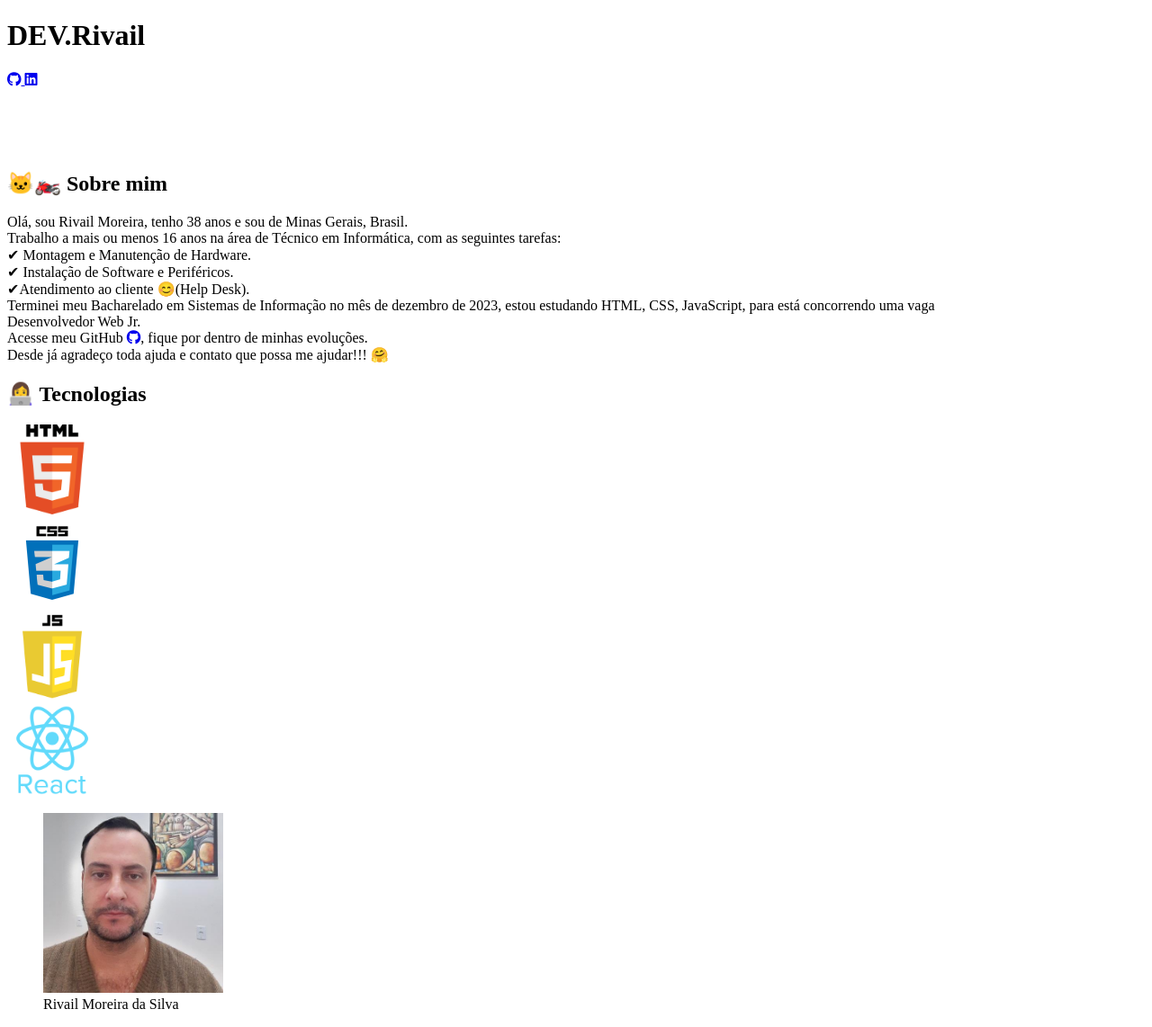
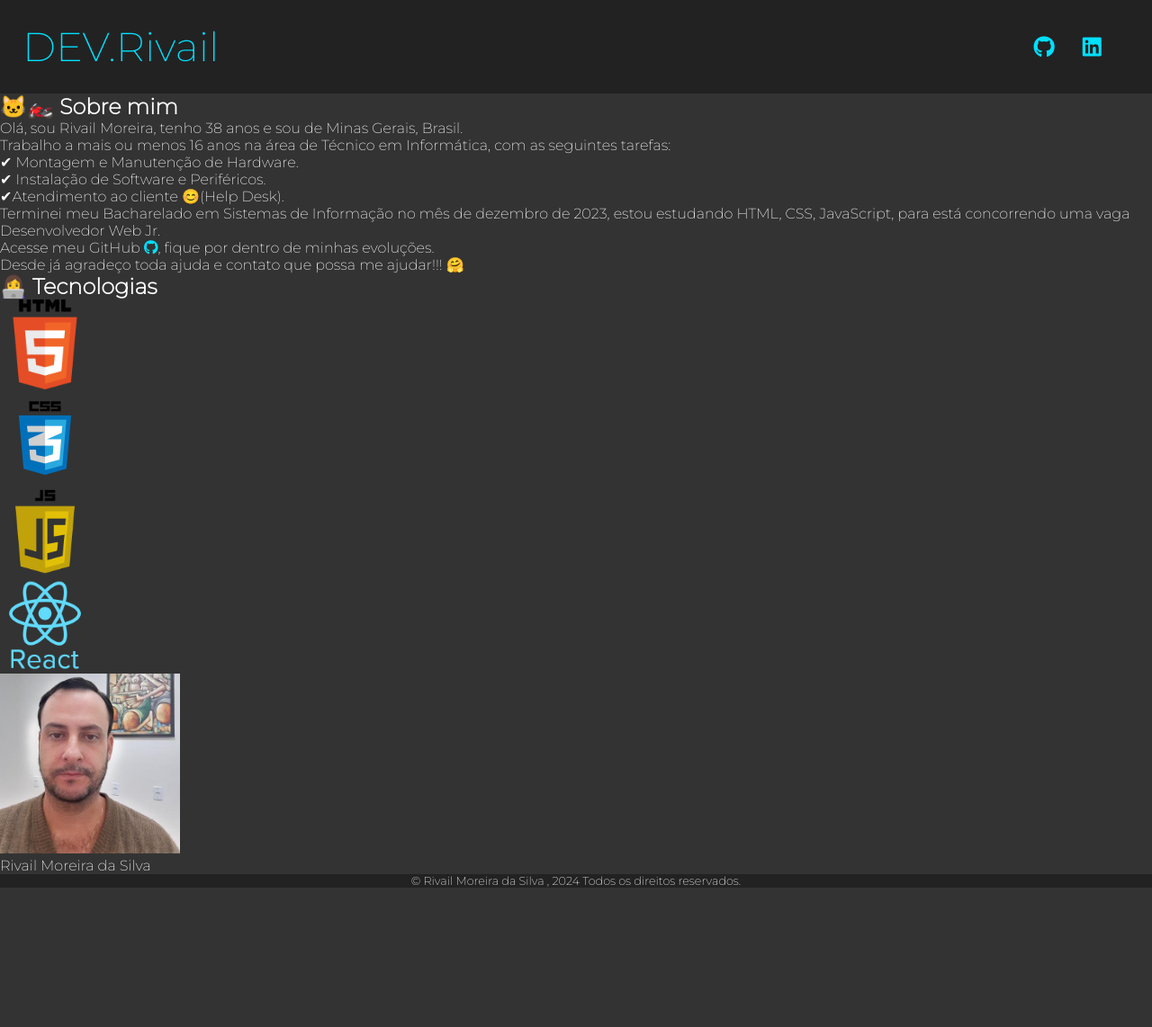
Before and after one commit to Rivail-Moreira/Portfolio, a plain HTML site: page index.html in a window 1280 px wide. Shown: the whole page at 90% size. After the commit the page ends 987 px from the top, so only its background shows below. Drawn offline with Linux system fonts and the light colour scheme.

Commit message:
Desenvolvimento do CSS

```diff
--- /dev/null
+++ b/css/footer.css
@@ -0,0 +1,13 @@
+footer{
+    background-color: #222;
+    padding: flex;
+
+    display: flex;
+    align-items: center;
+    justify-content: center;
+}
+
+footer span{
+  font-size:  0.8em;
+  font-weight: 200;
+}
--- /dev/null
+++ b/css/header.css
@@ -0,0 +1,33 @@
+header{
+    background-color: #222;
+    padding: 25px;
+
+    display: flex;
+    align-items: center;
+    justify-content: space-between;
+}
+
+header h1{
+    font-size: 2.8em;
+    font-weight: 200;
+    cursor: pointer;
+}
+
+header nav{
+    display: flex;
+    align-items: center;
+}
+
+header nav a {
+ margin-right:  1.3em;
+ font-size: 1.5em;
+}
+
+header h1, a {
+    color: #00e0ff;
+    transition: 0.2s ease-in-out;
+}
+
+header h1:hover, a:hover {
+  color: #fff;
+}
--- /dev/null
+++ b/css/reset.css
@@ -0,0 +1,25 @@
+*{
+    margin: 0;
+    padding: 0;
+    box-sizing: border-box;
+    font-family: 'Montserrat', sans-serif;
+    }
+
+body{
+    width: 100%;
+    height: 100vh;
+
+    background-color: #333;
+    color: #fff;
+
+    display: flex;
+    flex-direction: column;
+    justify-content: space-between;
+
+}
+
+a{
+    text-decoration: name;
+    color: #fff;
+
+}
--- a/index.html
+++ b/index.html
@@ -4,6 +4,9 @@
     <meta charset="UTF-8">
     <meta name="viewport" content="width=device-width, initial-scale=1.0">
     <!--CSS-->
+    <link rel="stylesheet" href="./css/reset.css">
+    <link rel="stylesheet" href="./css/header.css">
+    <link rel="stylesheet" href="./css/footer.css">
     <!-- Fonts -->
     <link rel="preconnect" href="https://fonts.googleapis.com">
     <link rel="preconnect" href="https://fonts.gstatic.com" crossorigin>
@@ -12,7 +15,7 @@
     <script src="https://kit.fontawesome.com/b52372cc65.js" crossorigin="anonymous" defer></script>
 <title>Portfolio_Rivail</title>
 </head>
-<Desde>
+<body>
    <header>
     <h1>DEV.Rivail</h1>
      <nav>
@@ -25,20 +28,24 @@
      </nav>
    </header>
 
-   <br>
-        <br class="about-me">
-            <br class="main-content">
-                <br class="text">
+    <main>
+        <article>
+            <section class="about-me">
+                <div class="main-content">
+                    <div class="text">
                         <h2>🐱‍🏍 Sobre mim</h2>
                         <p>
                             Olá, sou Rivail Moreira, tenho 38 anos e sou de Minas Gerais, Brasil. </br>
-                       Trabalho a mais ou menos 16 anos na área de Técnico em Informática, com as seguintes tarefas:
+                            Trabalho a mais ou menos 16 anos na área de Técnico em Informática, com as seguintes
+                            tarefas:
                             </br> ✔ Montagem e Manutenção de Hardware.
                             </br> ✔ Instalação de Software e Periféricos.
                             </br> ✔Atendimento ao cliente 😊(Help Desk).
-                </br> Terminei meu Bacharelado em Sistemas de Informação no mês de dezembro de 2023, estou estudando HTML, CSS, JavaScript, para está concorrendo uma vaga
+                            </br> Terminei meu Bacharelado em Sistemas de Informação no mês de dezembro de 2023, estou
+                            estudando HTML, CSS, JavaScript, para está concorrendo uma vaga
                             </br> Desenvolvedor Web Jr.
-                </br> Acesse meu GitHub  <a href="https://github.com/Rivail-Moreira" target="_blank"><i class="fa-brands fa-github" ></i></a>, fique por dentro de minhas evoluções.
+                            </br> Acesse meu GitHub <a href="https://github.com/Rivail-Moreira" target="_blank"><i
+                                    class="fa-brands fa-github"></i></a>, fique por dentro de minhas evoluções.
                             <br>Desde já agradeço toda ajuda e contato que possa me ajudar!!! 🤗
                         </p>
         </article>
@@ -53,7 +60,7 @@
                     <img src="./img/techs/CSS.png" alt="Logo do CSS3" width="100px" height="100px">
                 </div>
                 <div class="card">
-                            <img src="./img/techs/JS.png" alt="Logo do JavaScript"  width="100px" height="100px">
+                    <img src="./img/techs/JS.png" alt="Logo do JavaScript" width="100px" height="100px">
                 </div>
                 <div class="card">
                     <img src="./img/techs/REACT.png" alt="Logo do REACT" width="100px" height="100px">
@@ -61,14 +68,16 @@
             </div>
         </asside>
 
-            </div>
-
         <figure>
-
             <img src="./img/65840482.jpg" alt="Está imagem é de Rivail Moreira" width="200px">
             <figcaption>Rivail Moreira da Silva</figcaption>
         </figure>
         </section>
     </main>
+    <footer>
+        <span>
+            &copy; Rivail Moreira da Silva , 2024 Todos os direitos reservados.
+        </span>
+    </footer>
 </body>
 </html>
```
Lines whose indentation alone changed are shown as unchanged.
